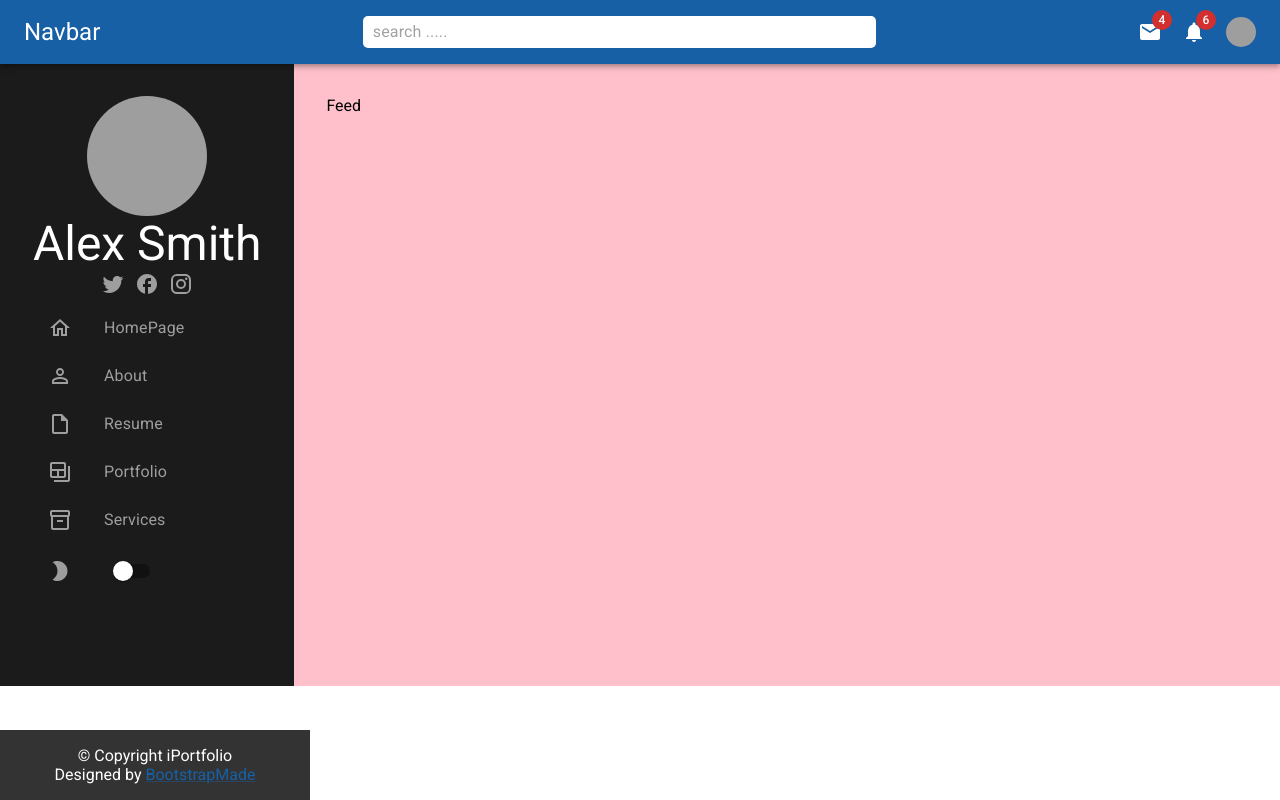
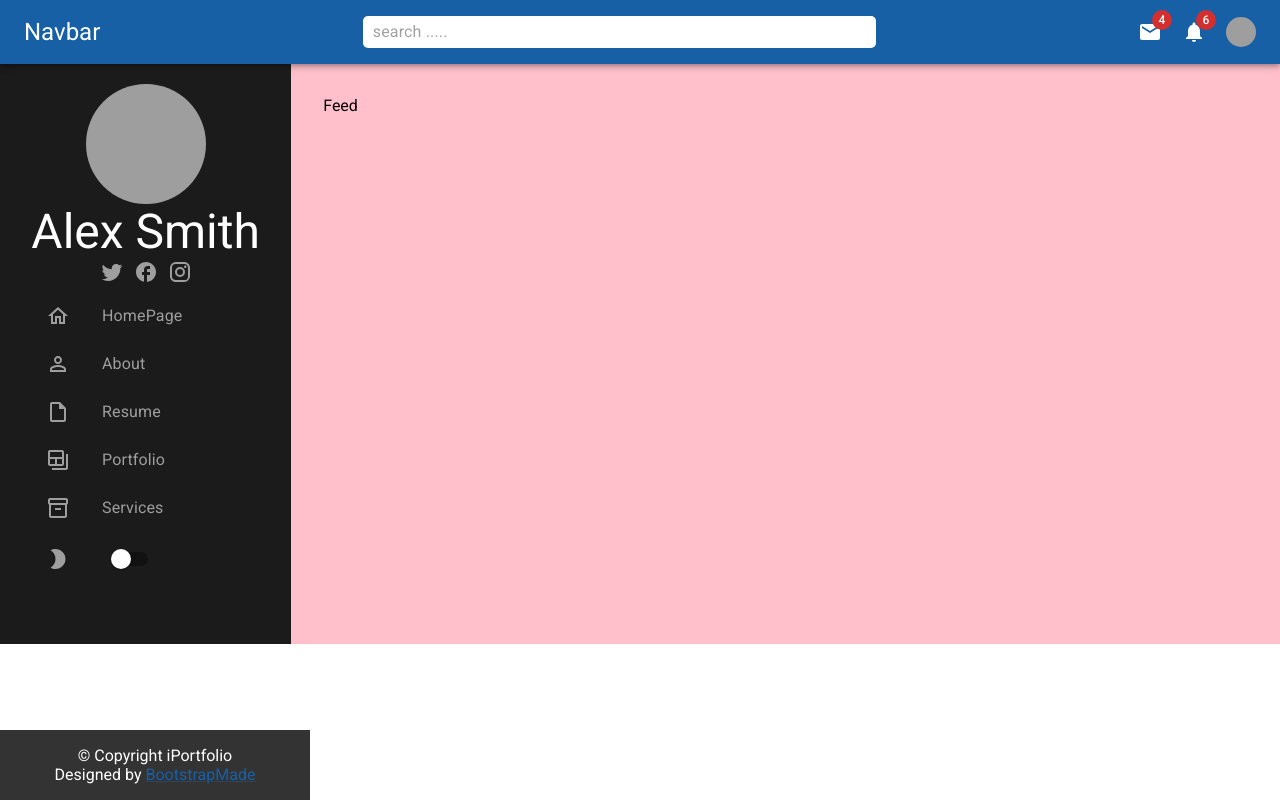
Before and after one commit to sanjar726527/22-dars, a React (Create React App) app: page / in a window 1280 px wide. Built offline with nearby package versions, Linux system fonts and the light colour scheme; grey boxes are pictures that could not be loaded.

Commit message:
five commit

```diff
--- a/src/App.js
+++ b/src/App.js
@@ -7,7 +7,6 @@ function App() {
   return (
     <Box>
       <Navbar />
-
       <Stack direction="row" justifyContent={"space-between"}>
         <Sidebar />
         <Feed />
--- a/src/components/Sidebar.jsx
+++ b/src/components/Sidebar.jsx
@@ -29,12 +29,12 @@ export const Sidebar = () => {
       flex={1}
       position="relative"
       sx={{
-        p: 4,
-        pb: 10,
         display: { xs: "none", sm: "block" },
         background: "#1b1b1b",
+        p: "20px 30px 50px",
       }}
     >
+      <Box>
         <Box textAlign={"center"}>
           <Avatar
             sx={{ width: 120, height: 120, margin: "auto" }}
@@ -104,6 +104,8 @@ export const Sidebar = () => {
             </ListItemButton>
           </ListItem>
         </List>
+      </Box>
+
       <Box
         position="fixed"
         bgcolor={"#333"}
```
Lines whose indentation alone changed are shown as unchanged.
